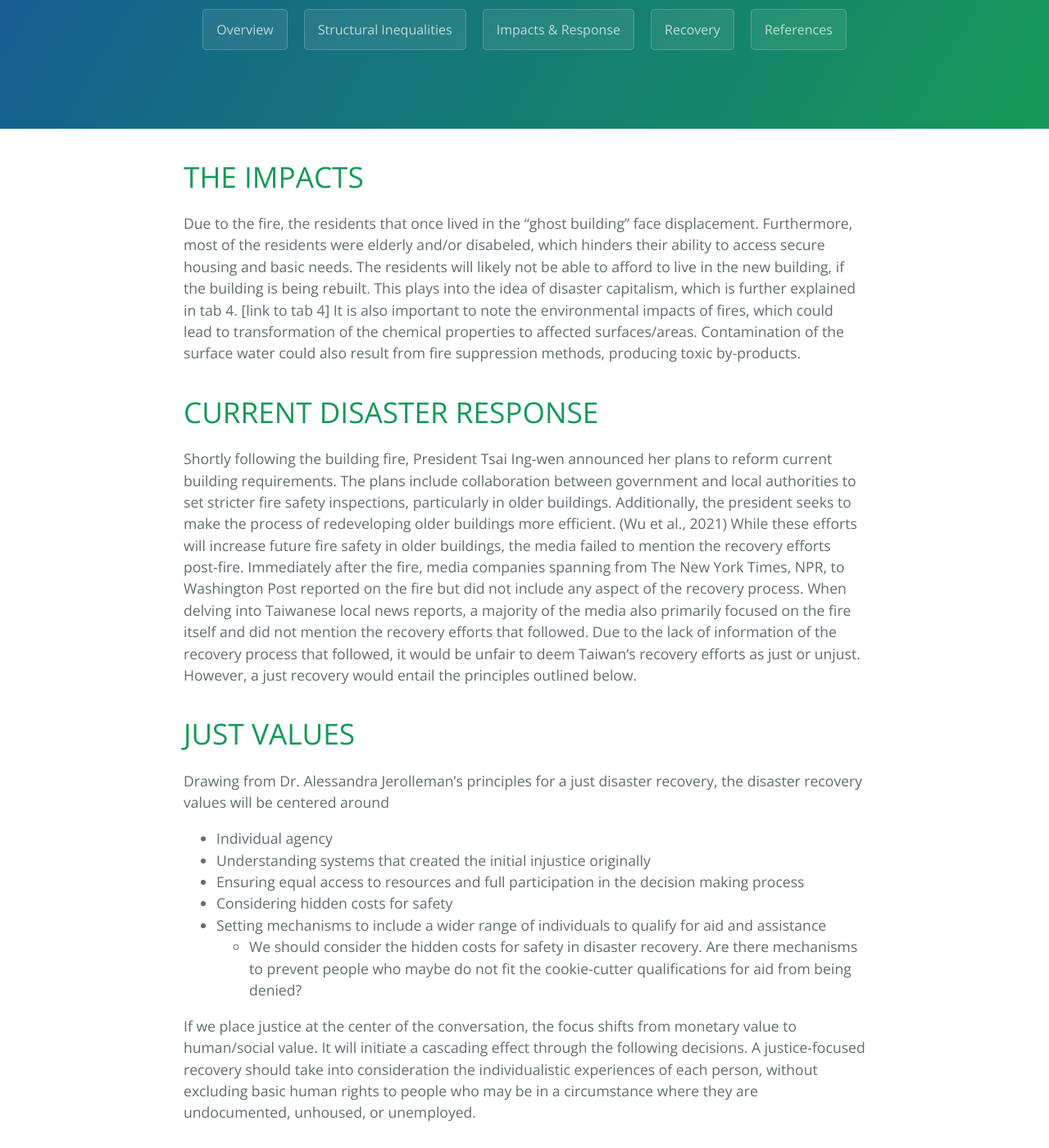
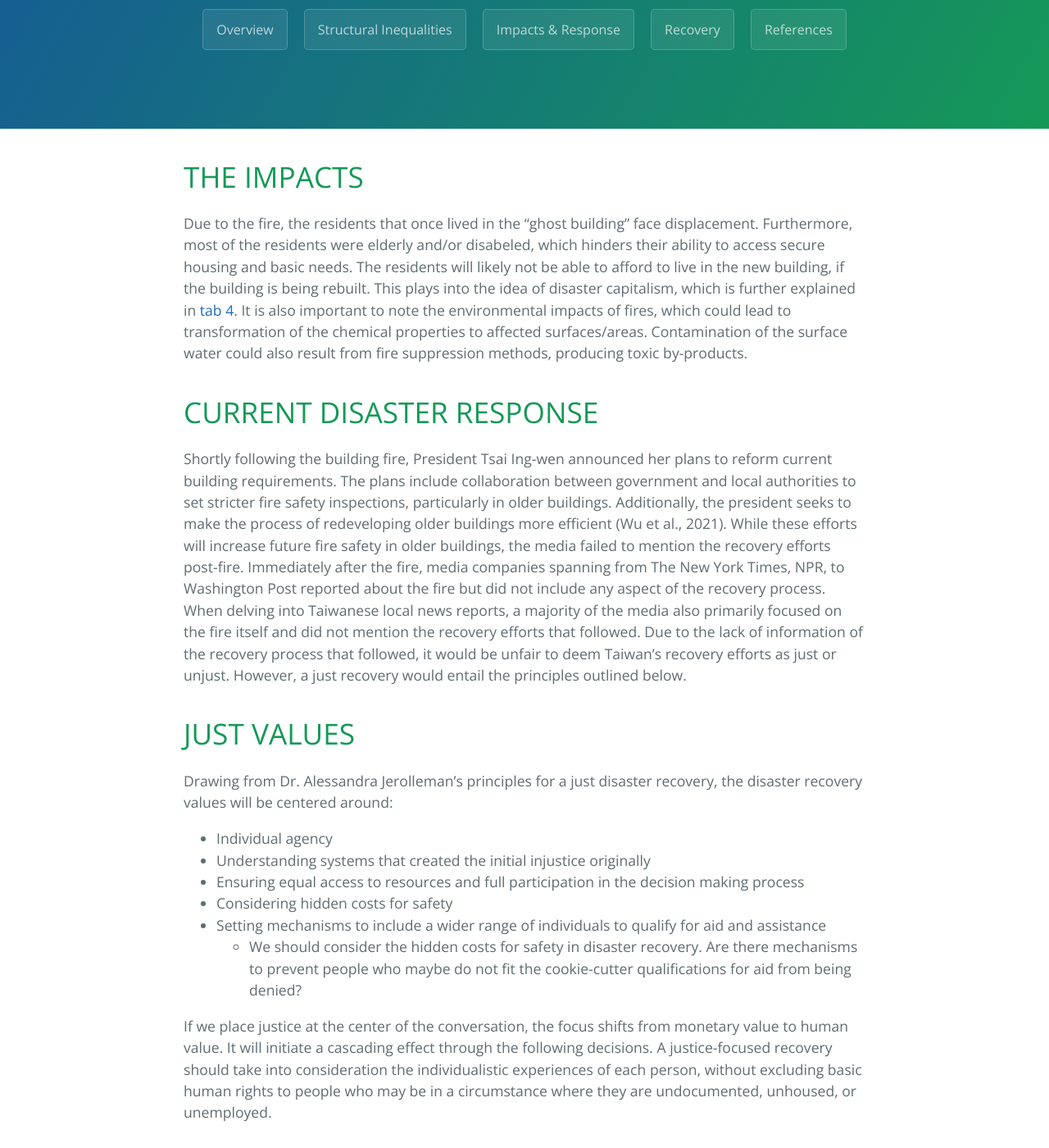
Before and after one commit to tifhsu88/envs130a-final-project, a Jekyll site: the page built from tab3.md, in a window 1280 px wide and 1400 px high, scrolled down 304 px. Shown: the whole window at 82% size. Built offline with Jekyll 4.4.1, drawn with Linux system fonts in a browser that asks for light colours.

Commit message:
added link to tab 4

```diff
--- a/tab3.md
+++ b/tab3.md
@@ -6,15 +6,15 @@ filename: tab3
 
 # THE IMPACTS
 
-Due to the fire, the residents that once lived in the “ghost building” face displacement. Furthermore, most of the residents were elderly and/or disabeled, which hinders their ability to access secure housing and basic needs. The residents will likely not be able to afford to live in the new building, if the building is being rebuilt. This plays into the idea of disaster capitalism, which is further explained in tab 4. [link to tab 4] It is also important to note the environmental impacts of fires, which could lead to transformation of the chemical properties to affected surfaces/areas. Contamination of the surface water could also result from fire suppression methods, producing toxic by-products.
+Due to the fire, the residents that once lived in the “ghost building” face displacement. Furthermore, most of the residents were elderly and/or disabeled, which hinders their ability to access secure housing and basic needs. The residents will likely not be able to afford to live in the new building, if the building is being rebuilt. This plays into the idea of disaster capitalism, which is further explained in [tab 4](https://tifhsu88.github.io/envs130a-final-project/tab4). It is also important to note the environmental impacts of fires, which could lead to transformation of the chemical properties to affected surfaces/areas. Contamination of the surface water could also result from fire suppression methods, producing toxic by-products.
 
 # CURRENT DISASTER RESPONSE
 
-Shortly following the building fire, President Tsai Ing-wen announced her plans to reform current building requirements. The plans include collaboration between government and local authorities to set stricter fire safety inspections, particularly in older buildings. Additionally, the president seeks to make the process of redeveloping older buildings more efficient. (Wu et al., 2021) While these efforts will increase future fire safety in older buildings, the media failed to mention the recovery efforts post-fire. Immediately after the fire, media companies spanning from The New York Times, NPR, to Washington Post reported on the fire but did not include any aspect of the recovery process. When delving into Taiwanese local news reports, a majority of the media also primarily focused on the fire itself and did not mention the recovery efforts that followed. Due to the lack of information of the recovery process that followed, it would be unfair to deem Taiwan’s recovery efforts as just or unjust. However, a just recovery would entail the principles outlined below.
+Shortly following the building fire, President Tsai Ing-wen announced her plans to reform current building requirements. The plans include collaboration between government and local authorities to set stricter fire safety inspections, particularly in older buildings. Additionally, the president seeks to make the process of redeveloping older buildings more efficient (Wu et al., 2021). While these efforts will increase future fire safety in older buildings, the media failed to mention the recovery efforts post-fire. Immediately after the fire, media companies spanning from The New York Times, NPR, to Washington Post reported about the fire but did not include any aspect of the recovery process. When delving into Taiwanese local news reports, a majority of the media also primarily focused on the fire itself and did not mention the recovery efforts that followed. Due to the lack of information of the recovery process that followed, it would be unfair to deem Taiwan’s recovery efforts as just or unjust. However, a just recovery would entail the principles outlined below.
 
 # JUST VALUES
 
-Drawing from Dr. Alessandra Jerolleman’s principles for a just disaster recovery, the disaster recovery values will be centered around
+Drawing from Dr. Alessandra Jerolleman’s principles for a just disaster recovery, the disaster recovery values will be centered around:
 - Individual agency
 - Understanding systems that created the initial injustice originally
 - Ensuring equal access to resources and full participation in the decision making process
@@ -23,4 +23,4 @@ Drawing from Dr. Alessandra Jerolleman’s principles for a just disaster recove
   - We should consider the hidden costs for safety in disaster recovery. Are there mechanisms to prevent people who maybe do not fit the cookie-cutter qualifications for aid from being denied?
 
 
-If we place justice at the center of the conversation, the focus shifts from monetary value to human/social value. It will initiate a cascading effect through the following decisions. A justice-focused recovery should take into consideration the individualistic experiences of each person, without excluding basic human rights to people who may be in a circumstance where they are undocumented, unhoused, or unemployed.
+If we place justice at the center of the conversation, the focus shifts from monetary value to human value. It will initiate a cascading effect through the following decisions. A justice-focused recovery should take into consideration the individualistic experiences of each person, without excluding basic human rights to people who may be in a circumstance where they are undocumented, unhoused, or unemployed.
```
